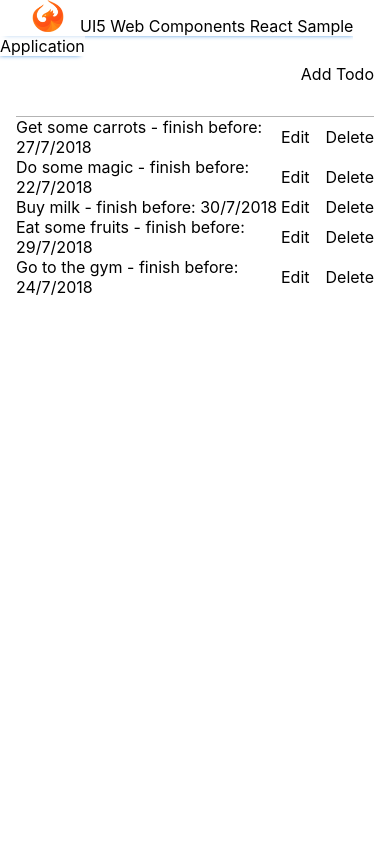
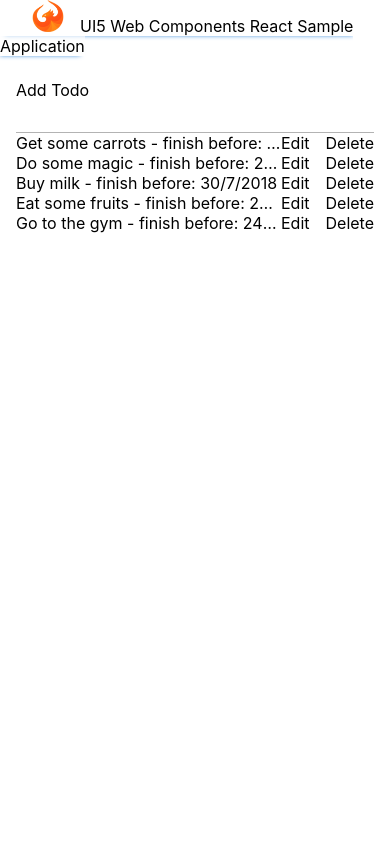
Before and after one commit to SAP-samples/ui5-webcomponents-sample-react, a React app: page / in a window 390 px wide. Shown: the top 844 px of the page. Built offline with nearby package versions, Linux system fonts and the light colour scheme.

Commit message:
refactor: improve responsiveness on mobile (#5)

```diff
--- a/src/App.css
+++ b/src/App.css
@@ -34,7 +34,7 @@
   box-sizing: border-box;
 }
 
-.auto-width {
+.add-todo-element-width {
   width: auto;
 }
 
@@ -43,7 +43,7 @@
 }
 
 #date-picker {
-  margin: 0 0.5rem;
+  margin: 0 0.5rem 0 0.5rem;
 }
 
 .li-content {
@@ -53,12 +53,18 @@
   align-items: center;
 }
 
+.li-content-text {
+  overflow: hidden;
+  text-overflow: ellipsis;
+  white-space: nowrap;
+}
+
 .edit-btn {
   margin-right: 1rem;
 }
 
 .dialog-content {
-  width: 320px;
+  max-width: 320px;
   padding: 2rem 2rem;
 }
 
@@ -77,3 +83,17 @@
 .date-edit-fields {
   margin-top: 1rem;
 }
+
+@media(max-width: 600px) {
+  .create-todo-wrapper {
+    flex-direction: column;
+  }
+
+  .add-todo-element-width  {
+    width: 100%;
+  }
+
+  #date-picker {
+    margin: 0.5rem 0 0.5rem 0;
+  }
+}
--- a/src/App.js
+++ b/src/App.js
@@ -184,9 +184,9 @@ class App extends Component {
         </header>
         <section className="app-content">
           <div className="create-todo-wrapper">
-            <ui5-input placeholder="My Todo ..." ref={this.todoInput} class="auto-width" id="add-input"></ui5-input>
-            <ui5-datepicker format-pattern="dd/MM/yyyy" class="auto-width" ref={this.todoDeadline} id="date-picker"></ui5-datepicker>
-            <ui5-button class="auto-width" ref={this.addButton} type="Emphasized">Add Todo</ui5-button>
+            <ui5-input placeholder="My Todo ..." ref={this.todoInput} class="add-todo-element-width" id="add-input"></ui5-input>
+            <ui5-datepicker format-pattern="dd/MM/yyyy" class="add-todo-element-width" ref={this.todoDeadline} id="date-picker"></ui5-datepicker>
+            <ui5-button class="add-todo-element-width" ref={this.addButton} type="Emphasized">Add Todo</ui5-button>
           </div>
 
           <div className="list-todos-wrapper">
--- a/src/TodoItem.js
+++ b/src/TodoItem.js
@@ -23,7 +23,7 @@ class TodoItem extends Component {
     return (
       <ui5-li-custom key={this.props.id} selected={this.props.done || undefined} data-key={this.props.id} class={this.props.hidden ? "hidden" : ""}>
         <div className="li-content">
-          <span>{this.props.text} - finish before: {this.props.deadline}</span>
+          <span className="li-content-text">{this.props.text} - finish before: {this.props.deadline}</span>
           <div className="li-content-actions">
             <ui5-button class="edit-btn" ref={this.edit}>Edit</ui5-button>
             <ui5-button type="Negative" ref={this.delete}>Delete</ui5-button>
```
